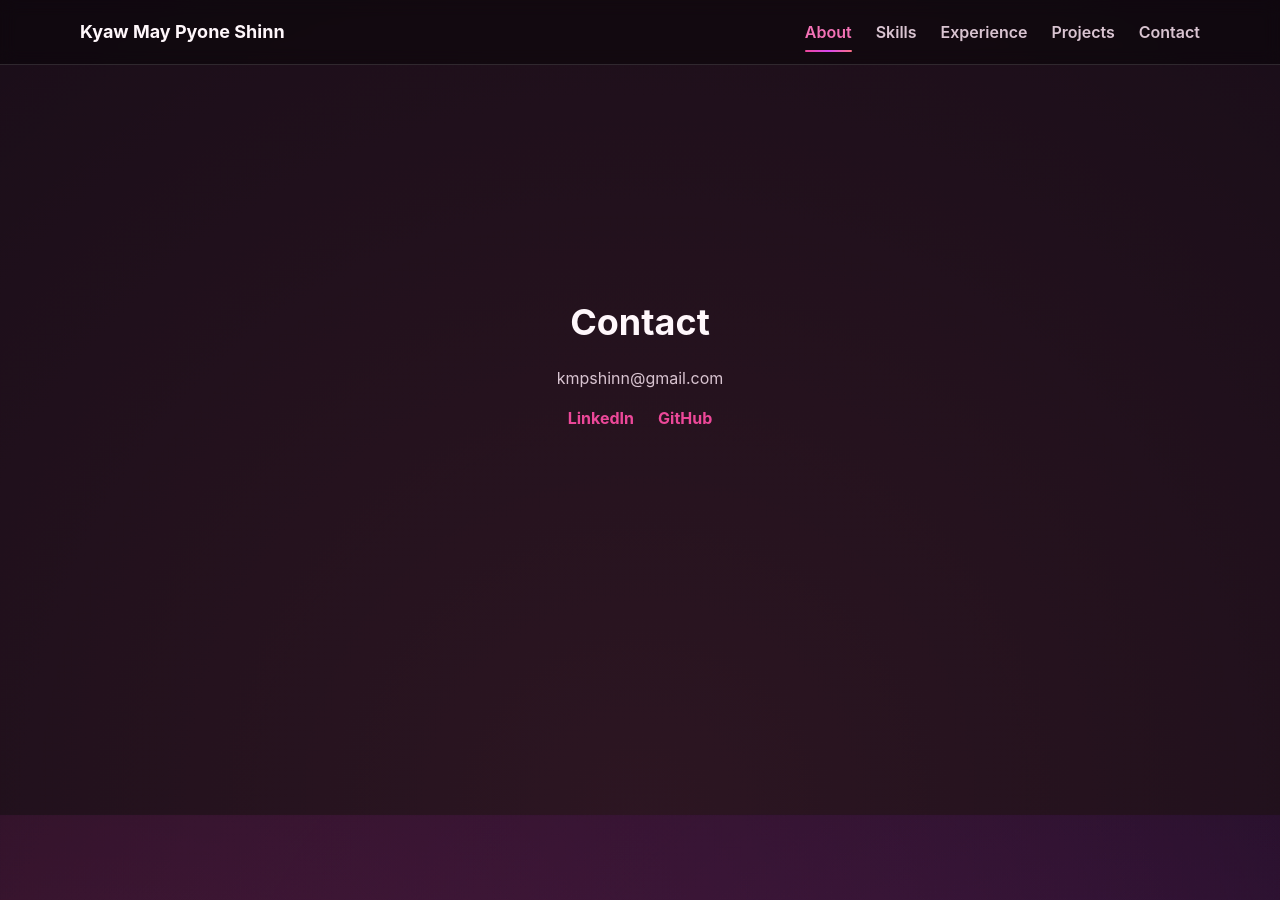
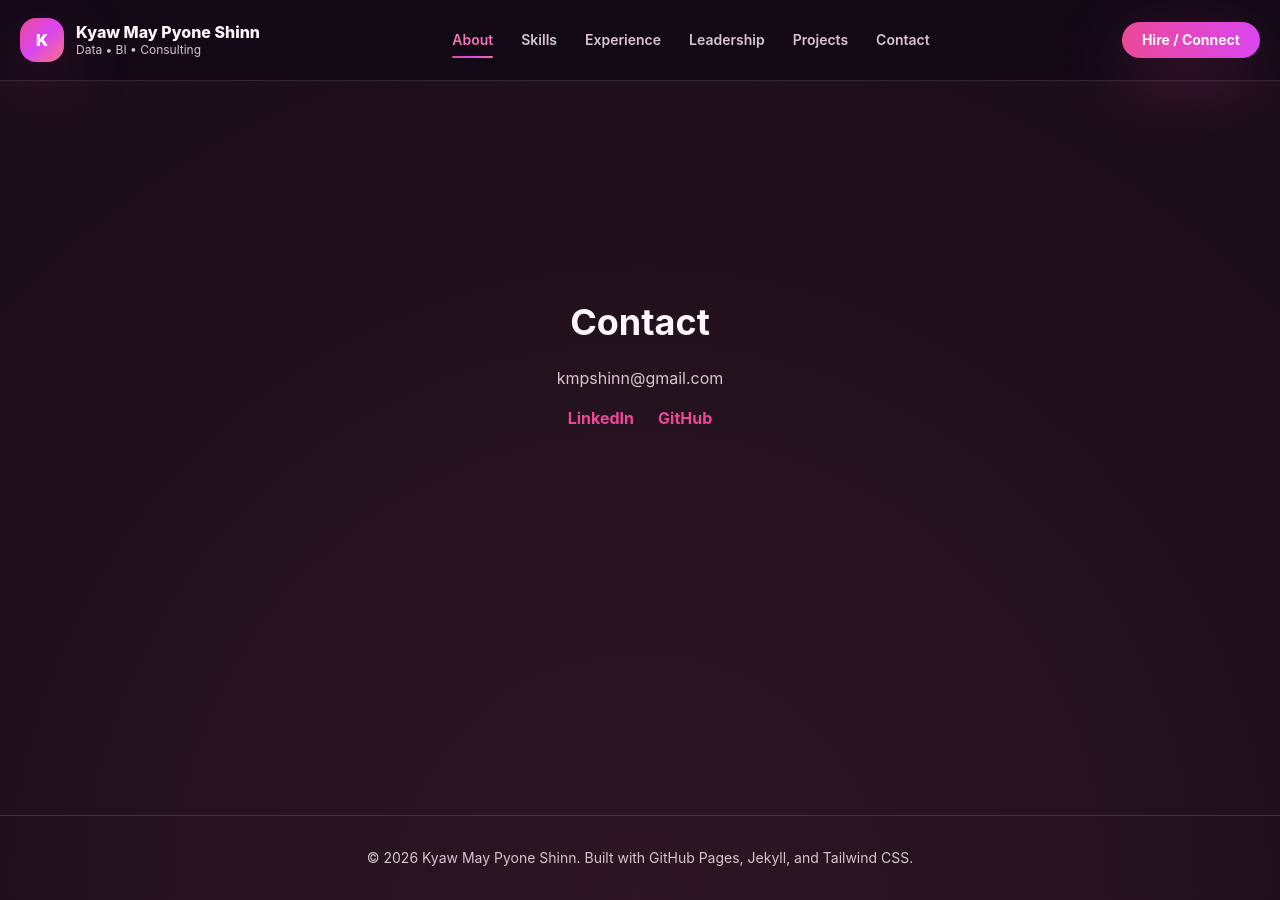
Before and after one commit to Kyaw-May-Pyone-Shinn/Kyaw-May-Pyone-Shinn.github.io, a Jekyll site: the page built from index.md, in a window 1280 px wide and 900 px high, scrolled down 3765 px. Built offline with Jekyll 4.4.1, drawn with Linux system fonts in a browser that asks for light colours; nearby versions of some CDN libraries.

Commit message:
Update default.html

```diff
--- a/_layouts/default.html
+++ b/_layouts/default.html
@@ -1,5 +1,5 @@
 <!DOCTYPE html>
-<html>
+<html lang="en">
 <head>
   <meta charset="UTF-8">
   <meta name="viewport" content="width=device-width, initial-scale=1.0">
@@ -9,20 +9,31 @@
 
 <body class="text-text">
 
-<header class="fixed w-full top-0 bg-black/40 backdrop-blur border-b border-border z-50">
-  <div class="max-w-6xl mx-auto px-4 flex justify-between items-center h-16">
+<header class="fixed top-0 w-full z-50 bg-bg/75 backdrop-blur-xl border-b border-border">
+  <div class="max-w-7xl mx-auto px-5 h-20 flex items-center justify-between">
 
-    <div class="font-bold text-lg">
-      Kyaw May Pyone Shinn
-    </div>
+    <a href="#home" class="flex items-center gap-3">
+      <div class="w-11 h-11 rounded-2xl bg-gradient-to-br from-primary via-secondary to-accent flex items-center justify-center shadow-glow font-black">
+        K
+      </div>
+      <div>
+        <p class="font-extrabold leading-tight">Kyaw May Pyone Shinn</p>
+        <p class="text-xs text-muted">Data • BI • Consulting</p>
+      </div>
+    </a>
 
-    <nav class="flex gap-6 text-muted font-semibold">
+    <nav class="hidden md:flex gap-7 text-sm text-muted font-semibold">
       <a href="#about" class="nav-link">About</a>
       <a href="#skills" class="nav-link">Skills</a>
       <a href="#experience" class="nav-link">Experience</a>
+      <a href="#leadership" class="nav-link">Leadership</a>
       <a href="#projects" class="nav-link">Projects</a>
       <a href="#contact" class="nav-link">Contact</a>
     </nav>
+
+    <a href="#contact" class="hidden md:inline-flex px-5 py-2 rounded-full bg-gradient-to-r from-primary to-secondary font-bold text-sm shadow-glow">
+      Hire / Connect
+    </a>
 
   </div>
 </header>
@@ -31,5 +42,9 @@
   {{ content }}
 </main>
 
+<footer class="border-t border-border py-8 text-center text-sm text-muted">
+  <p>© 2026 Kyaw May Pyone Shinn. Built with GitHub Pages, Jekyll, and Tailwind CSS.</p>
+</footer>
+
 </body>
 </html>
```
